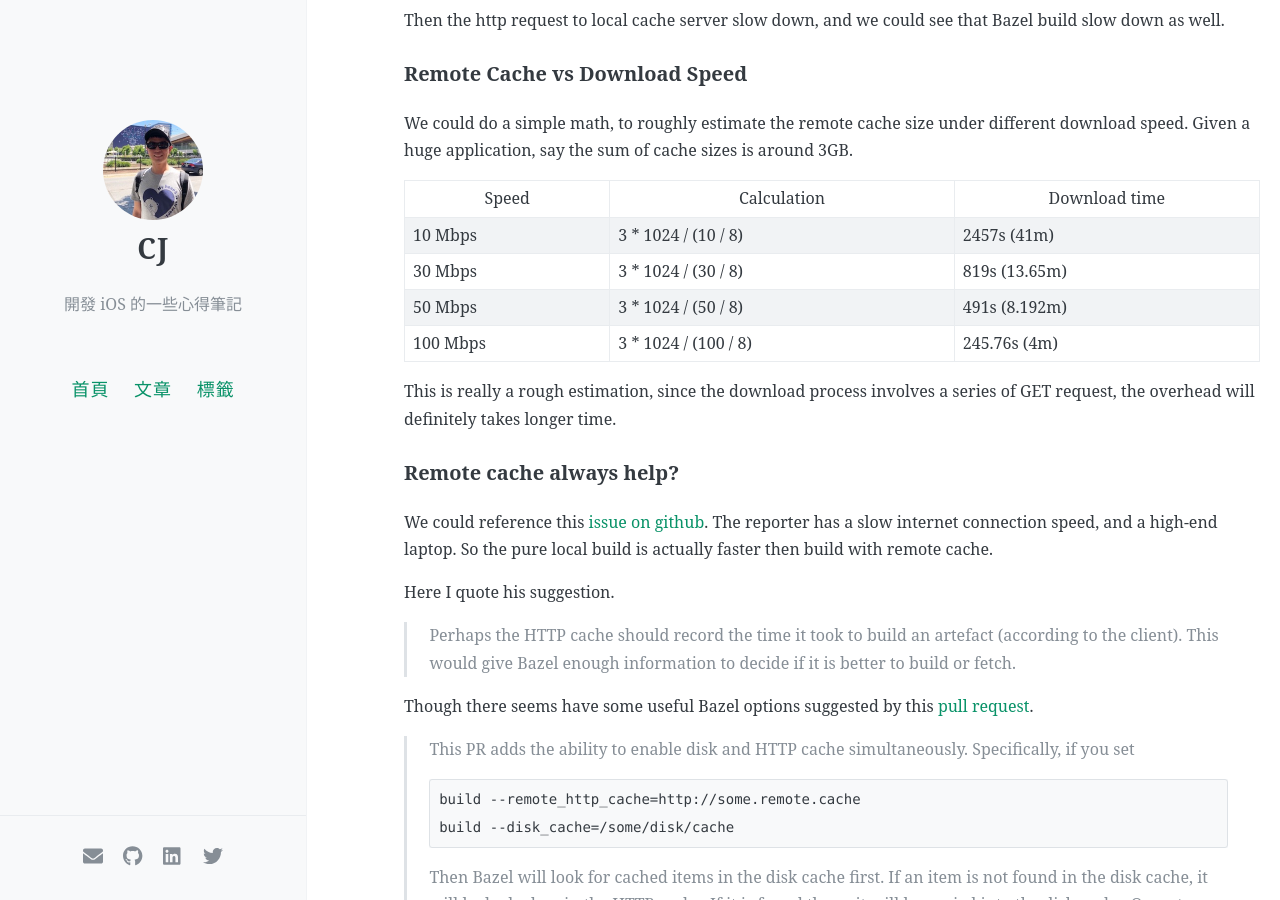
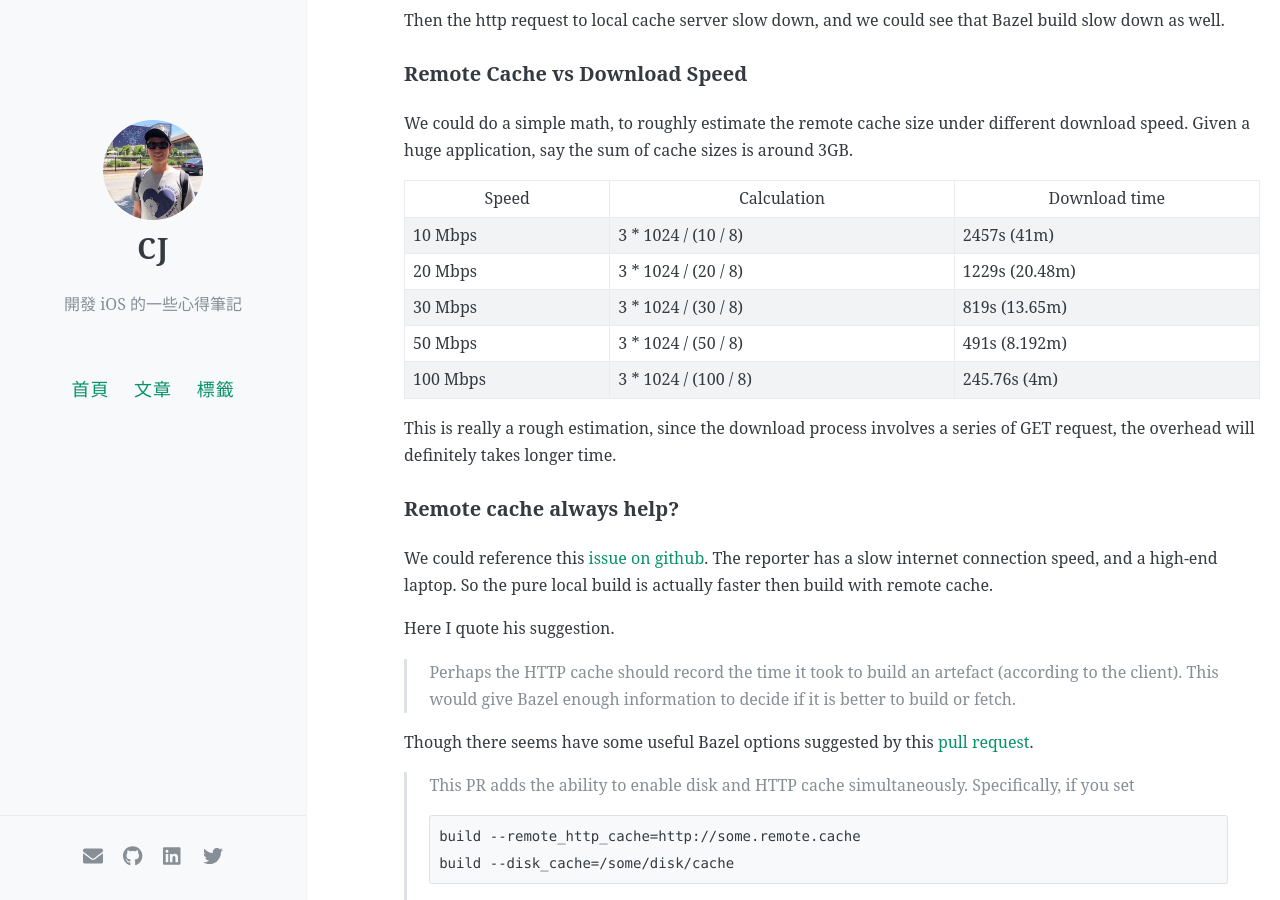
Before and after one commit to eJamesLin/cj.github.io, a Jekyll site: the page built from _posts/2021-06-09-Bazel-cache-behind-the-scenes.md, in a window 1280 px wide and 900 px high, scrolled down 6720 px. Built offline with Jekyll 4.4.1, drawn with Linux system fonts in a browser that asks for light colours; nearby versions of some CDN libraries; comment, search, counter and statistics services are not loaded.

Commit message:
Add internet condition

```diff
--- a/_posts/2021-06-09-Bazel-cache-behind-the-scenes.md
+++ b/_posts/2021-06-09-Bazel-cache-behind-the-scenes.md
@@ -233,6 +233,7 @@ Given a huge application, say the sum of cache sizes is around 3GB.
 | Speed     | Calculation            | Download time   |
 | --------- | -----------------------| --------------- |
 | 10   Mbps | 3 * 1024 / (10   / 8)  | 2457s   (41m)   |
+| 20   Mbps | 3 * 1024 / (20   / 8)  | 1229s   (20.48m)|
 | 30   Mbps | 3 * 1024 / (30   / 8)  | 819s    (13.65m)|
 | 50   Mbps | 3 * 1024 / (50   / 8)  | 491s    (8.192m)|
 | 100  Mbps | 3 * 1024 / (100  / 8)  | 245.76s (4m)    |
```
